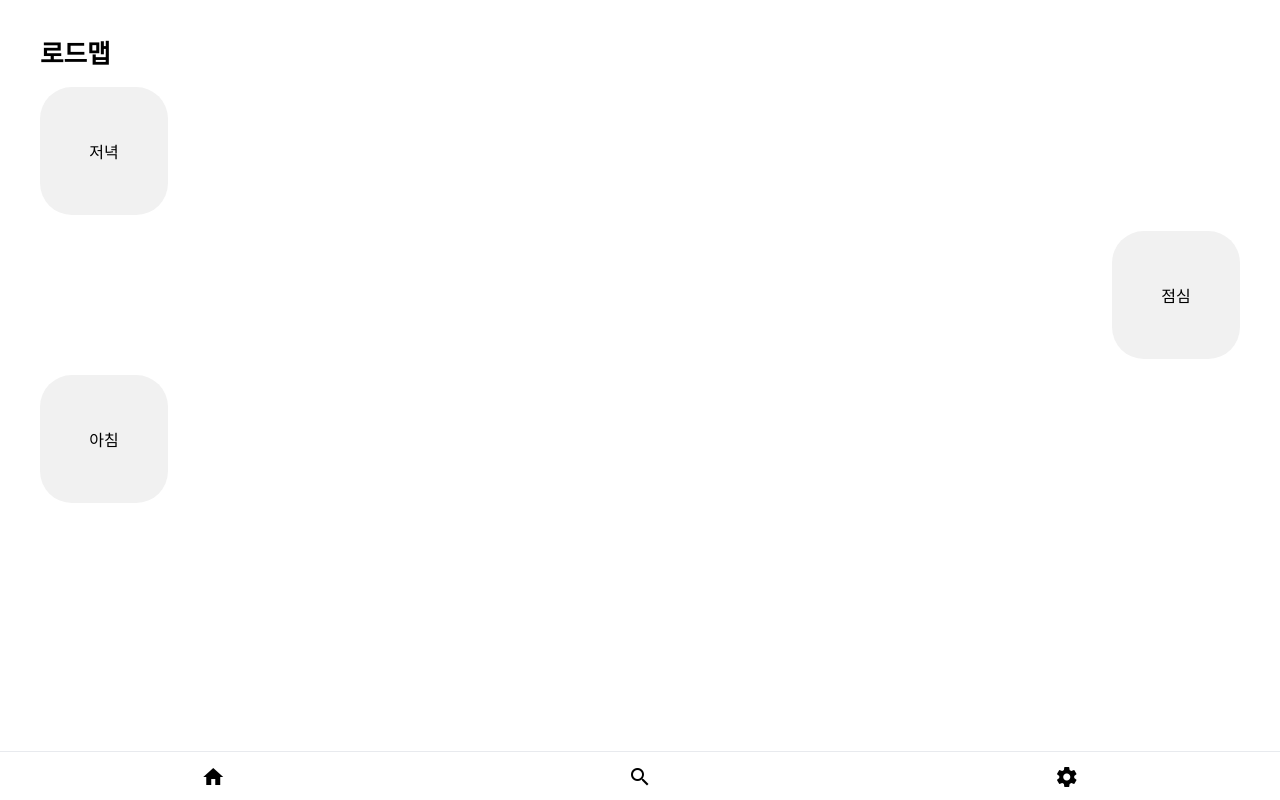
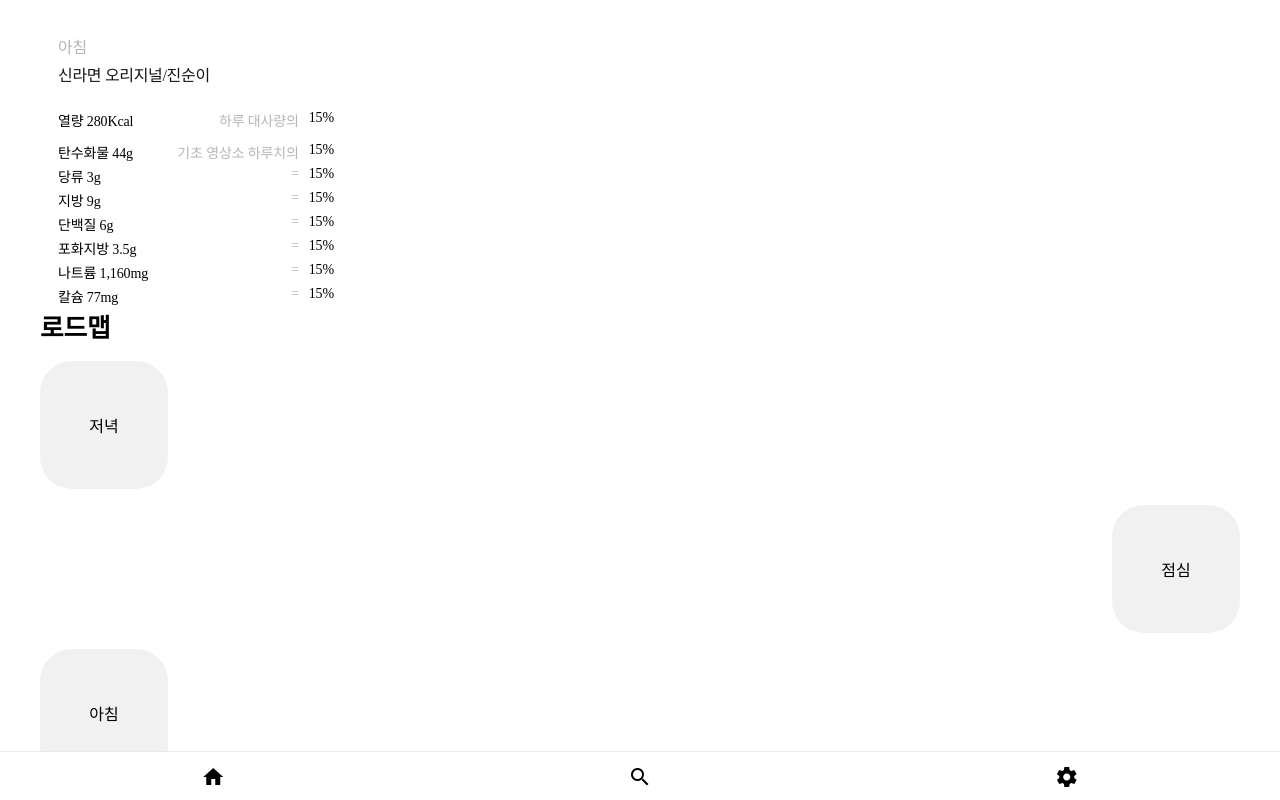
Before and after one commit to goormorg/front, a React (Create React App) app: page / in a window 1280 px wide. Built offline with nearby package versions, Linux system fonts and the light colour scheme; no server answers.

Commit message:
Update style

```diff
--- a/src/components/Loadmap/index.tsx
+++ b/src/components/Loadmap/index.tsx
@@ -9,6 +9,8 @@
 import { Title } from "components/Title";
 import SelectExample from "components/SelectExample";
 
+import { MealCard } from "components";
+
 type LoadmapMenuType = {
   title?: string;
   date?: string;
@@ -16,7 +18,6 @@
   type?: string;
   isLeft?: boolean;
 };
-
 
 function Loadmap() {
   const [items, setItems] = useState<LoadmapMenuType[]>([
@@ -39,6 +40,7 @@
 
   return (
     <>
+      <MealCard />
       <Title>로드맵</Title>
       <div
         css={css({
--- a/src/components/MealCard/index.tsx
+++ b/src/components/MealCard/index.tsx
@@ -4,8 +4,8 @@
   time: "아침",
   title: "신라면 오리지널/진순이",
   nutrition: {
-    kcal: 280,
-    carbohydrate: 44,
+    kcal: "280Kcal",
+    carbohydrate: "44g",
     sugars: "3g",
     province: "9g",
     protein: "6g",
--- a/src/components/MealCard/style.ts
+++ b/src/components/MealCard/style.ts
@@ -1,13 +1,14 @@
 import styled from "@emotion/styled";
 
 export const Wrapper = styled.div`
-  width: 312px;
-  height: 274px;
+  width: 276px;
+  height: 238px;
   border-radius: 25px;
   background: #fff;
+  padding: 18px;
 `;
 
-const text = styled.span`
+const text = styled.p`
   font-size: 16px;
   font-weight: 400;
   letter-spacing: -0.32px;
@@ -19,6 +20,8 @@
 
 export const Title = styled(text)`
   color: #141414;
+  margin-top: 4px;
+  margin-bottom: 24px;
 `;
 
 export const SmallSpan = styled.span`
@@ -49,4 +52,5 @@
   display: flex;
   flex-direction: column;
   gap: 4px;
+  margin-top: 12px;
 `;
--- a/src/components/index.ts
+++ b/src/components/index.ts
@@ -3,4 +3,5 @@
 export { default as SignUpModal } from "./SignUpModal";
 export { default as CheckBox } from "./CheckBox";
 export { default as SignInModal } from "./SignInModal";
+export { default as MealCard } from "./MealCard";
 export * from "./Input";
```
